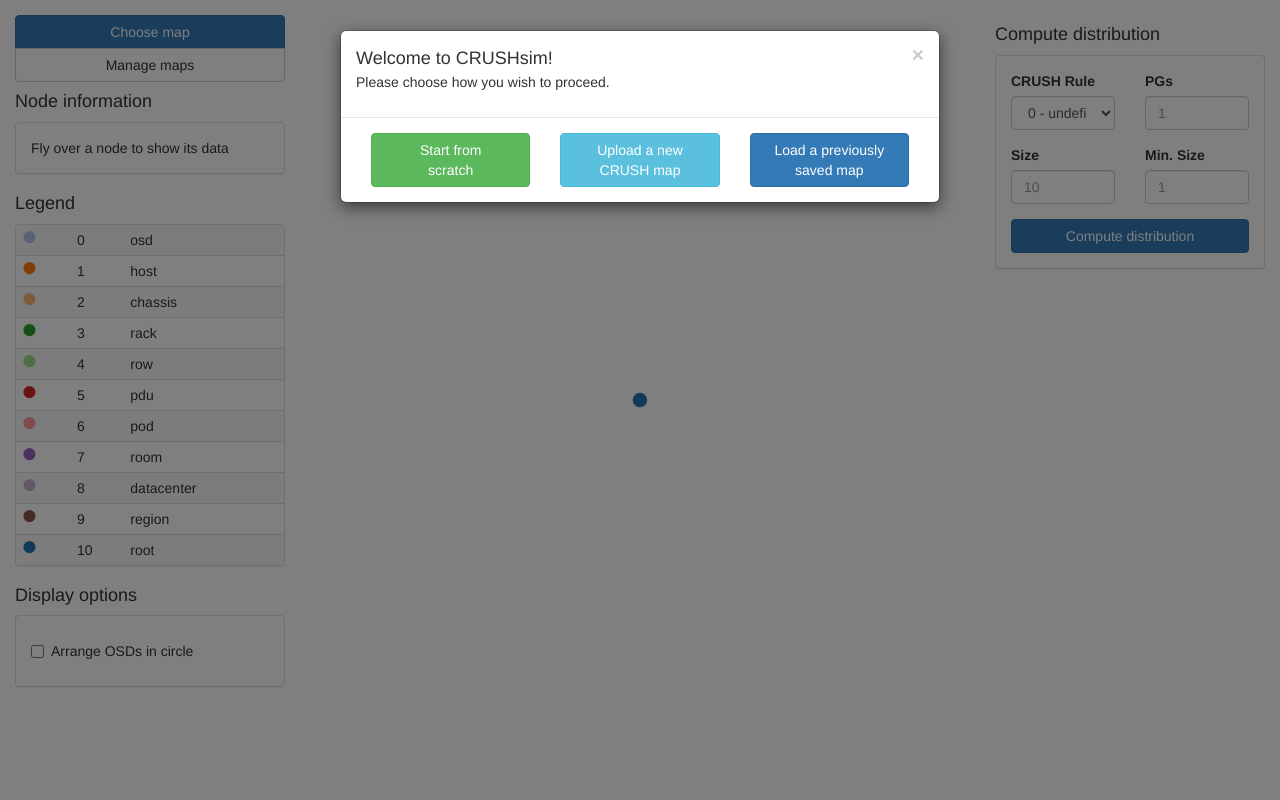
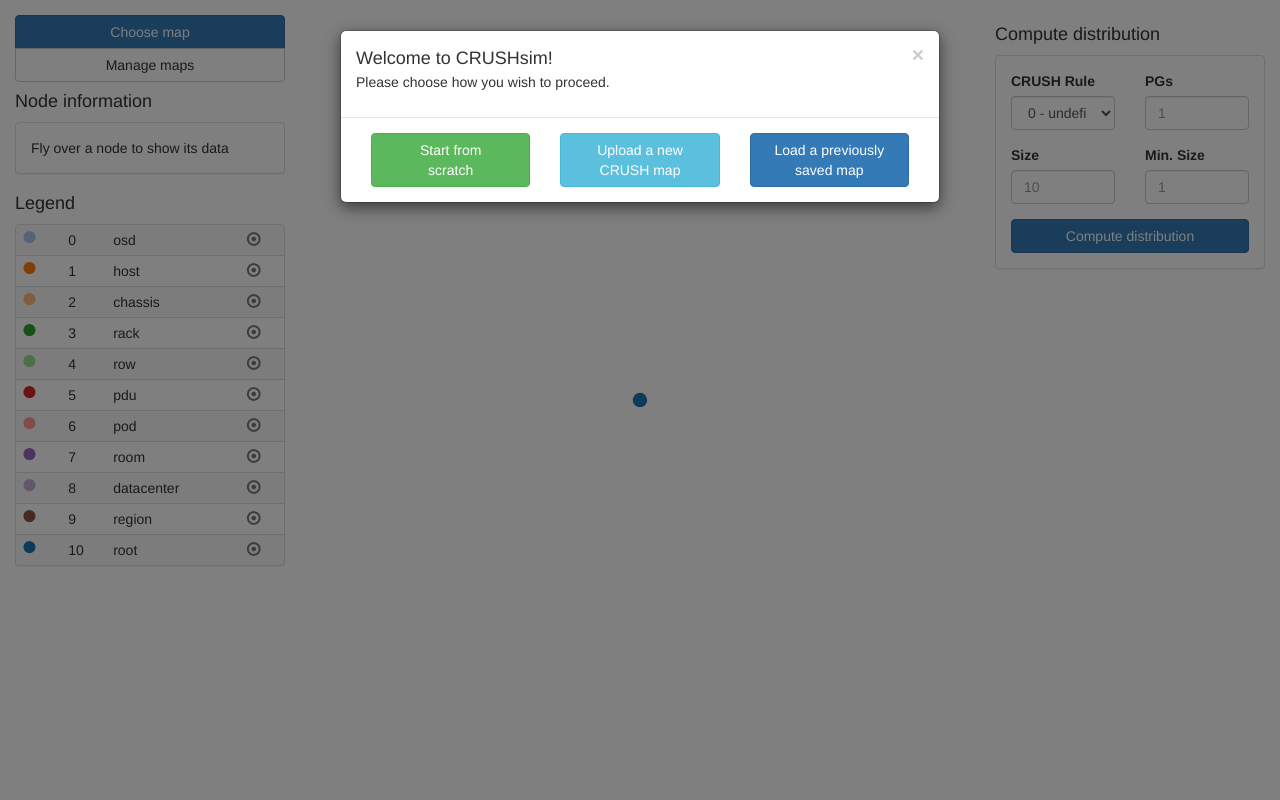
Before and after one commit to xvillaneau/CRUSHsim, a Flask app: page /onepageapp in a window 1280 px wide. Run offline with Flask 2, Linux system fonts and the light colour scheme; parts of the project's set-up code (start-up, migrations or seed data) failed here and were passed over; some libraries are stand-ins or nearby versions.

Commit message:
Other types can now be displayed on circles

```diff
--- a/static/crush.js
+++ b/static/crush.js
@@ -65,7 +65,6 @@ crush.crushmap = function() {
 	}
 
 	map.textMap = function(m){
-		if (!arguments.length) {
 			return '# begin crush map\n'
 				+ tunables.dump()
 				+ '\n# devices\n'
@@ -77,8 +76,6 @@ crush.crushmap = function() {
 				+ '\n# rules\n'
 				+ rules.dump()
 				+ '\n# end crush map';
-		}
-		else map.parse(m);
 	};
 
 	map.jsonMap = function(){
@@ -134,7 +131,6 @@ crush.crushmap = function() {
 				addLink(b.id, item.id);
 			};
 		};
-		out.types = types.json();
 		return out;
 	};
 
@@ -146,25 +142,11 @@ crush.crushmap = function() {
 		types.init();
 	}
 
-	map.buckets = (function(){
-		return buckets;
-	})()
-
-	map.devices = (function(){
-		return devices;
-	})()
-
-	map.rules = (function(){
-		return rules;
-	})()
-
-	map.tunables = (function(){
-		return tunables;
-	})()
-
-	map.types = (function(){
-		return types;
-	})()
+	map.buckets = (function(){return buckets;})()
+	map.devices = (function(){return devices;})()
+	map.rules = (function(){return rules;})()
+	map.tunables = (function(){return tunables;})()
+	map.types = (function(){return types;})()
 
 	map.simulate = function(ruleset, size, pgs, callback) {
 		if (arguments.length < 3 || arguments.length > 4) return false;
--- a/static/onepageapp.css
+++ b/static/onepageapp.css
@@ -31,7 +31,7 @@ onepageapp.css - CSS and styles for the app
 }
 
 /* This is the circle that appears in "arrange nodes in circle" mode */
-#appGraph .circle-osd {
+#appGraph .node-circle {
 	stroke: lightgrey;
 	stroke-width: 1px;
 	stroke-dasharray: 10,20;
@@ -45,9 +45,17 @@ onepageapp.css - CSS and styles for the app
 
 /* Applies to the colored dots in the legend table.
 Makes then bigger but doesn't expand the row.*/
-.legendPanel table span {
+.legendPanel table span.dot {
 	font-size: 2em;
 	line-height: 0;
+}
+
+.legendPanel table span.circle {
+	cursor: pointer;
+}
+
+.legendPanel table span.circle.text-primary {
+	font-weight: bold;
 }
 
 /* Global node and link appearance for the graph */
--- a/static/opa-menu-left.js
+++ b/static/opa-menu-left.js
@@ -11,20 +11,29 @@
 //
 
 function initLegendPanel() {
+	app.displayTypes = [];
+
 	d3.select('#appMenuL .legendPanel tbody')
 		.selectAll('tr').data(app.map.types.json())
 	    .enter().append('tr')
 		.html(function(d) {
-			return '<td><span style="color: '+app.maincolor(d.id_type)+'">&#9679;</span></td>'
+			return '<td><span class="dot" style="color: '+app.maincolor(d.id_type)+'">&#9679;</span></td>'
 				+ '<td>' + d.id_type + '</td>'
-				+ '<td>' + d.name + '</td>';
+				+ '<td>' + d.name + '</td>'
+				+ '<td><span crushtype="' + d.name + '" class="glyphicon glyphicon-record circle circle-' + d.name + ' text-muted" aria-hidden="true"></span></td>';
 		})
+		.each(function(d,i){app.displayTypes[i] = d.name})
 		.on('mouseover', function(d) {
 			app.graph.selectAll('.node').style('stroke', 'white');
 			app.graph.selectAll('.type-' + d.name).style('stroke', 'black');
 		})
 		.on('mouseout', function(d) {
 			app.graph.selectAll('.node').style('stroke', 'white');
+		});
+
+		$('.legendPanel span.circle').on('click', function() {
+			$(this).toggleClass('text-muted').toggleClass('text-primary');
+			updateNodeCircle($(this).attr('crushtype'))
 		});
 };
 
@@ -37,19 +46,19 @@ function updateInfoPanel(d) {
 };
 
 function updateNodeCircle(type) {
-	if (document.getElementById('optOsdCircle').checked) {
+	if ($('.legendPanel .circle-'+type).hasClass('text-primary')) {
 		var osdList = app.map.devices.json(),
-			radius = app.h / 2 * 0.9,
-			baseAngle = 2 * Math.PI / osdList.length,
-			angles = {};
+			radius, angle;
+
+		radius = 0.9 - 0.8 * app.displayTypes.indexOf(type) / (app.displayTypes.length - 1);
+		radius = app.h / 2 * radius;
+		angle = 2 * Math.PI / osdList.length;
 
 		app.graph.insert('circle', ":first-child")
-			.attr('class', 'circle-osd')
+			.attr('class', 'node-circle circle-'+type)
 			.attr('r', radius)
 			.attr('cx', app.w / 2)
 			.attr('cy', app.h / 2)
-
-		for (var i = 0; i < osdList.length; i++) angles[osdList[i].id] = i * baseAngle;
 
 		var circledrag = d3.behavior.drag()
 			.origin(function(d) {return d;})
@@ -59,7 +68,7 @@ function updateNodeCircle(type) {
 				var x,y,
 				    a = math.arg(math.complex(app.h/2 - d3.event.y, d3.event.x - app.w/2));
 
-				a = baseAngle * math.floor(a / baseAngle + 0.5);
+				a = angle * math.floor(a / angle + 0.5);
 				x = app.w/2 + radius * Math.sin(a)
 				y = app.h/2 - radius * Math.cos(a)
 				d3.select(this)
@@ -72,27 +81,25 @@ function updateNodeCircle(type) {
 				app.force.resume();
 			})
 
-		app.graph.selectAll(".type-osd")
-			.each(function(d) {
-				d.px = radius * Math.sin(angles[d.id]) + app.w / 2;
-				d.py = -radius * Math.cos(angles[d.id]) + app.h / 2;
+		app.graph.selectAll(".type-"+type)
+			.each(function(d, i) {
+				d.px = radius * Math.sin(i * angle) + app.w / 2;
+				d.py = -radius * Math.cos(i * angle) + app.h / 2;
 				d.fixed = true;
 			})
 			.call(circledrag)
 
 		app.force.resume()
 	} else {
-		app.graph.select('.circle-osd').remove()
-		app.graph.selectAll(".type-osd")
+		app.graph.select('.circle-'+type).remove()
+		app.graph.selectAll(".type-"+type)
 			.each(function(d) {d.fixed = false;})
 			.call(app.force.drag)
 		app.force.resume()
 	};
-
 };
 
 function initLeftMenu() {
-	document.getElementById('optOsdCircle').onchange = function(){updateNodeCircle('osd')}
 	initLegendPanel();
 };
 
--- a/templates/onepageapp.html
+++ b/templates/onepageapp.html
@@ -43,17 +43,6 @@ onepageapp.html - Jinja template for the one page CRUSHsim app.
 				<tbody>
 				</tbody>
 			</table>
-		</div>
-		{# Shows display options #}
-		<h4>Display options</h4>
-		<div class="panel panel-default optPanel">
-			<div class="panel-body">
-				<div class="checkbox">
-					<label>
-						<input type="checkbox" id="optOsdCircle"> Arrange OSDs in circle
-					</label>
-				</div>
-			</div>
 		</div>
 	</div>
 	{#
```
